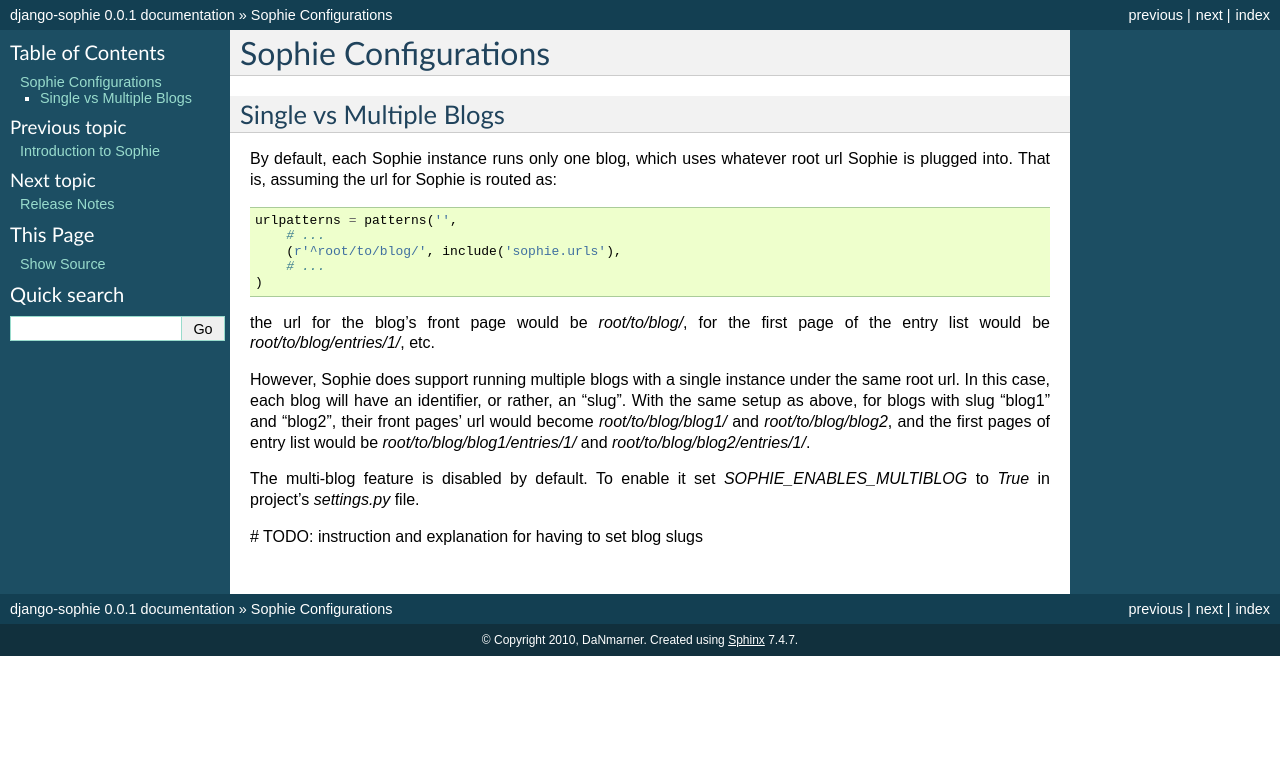
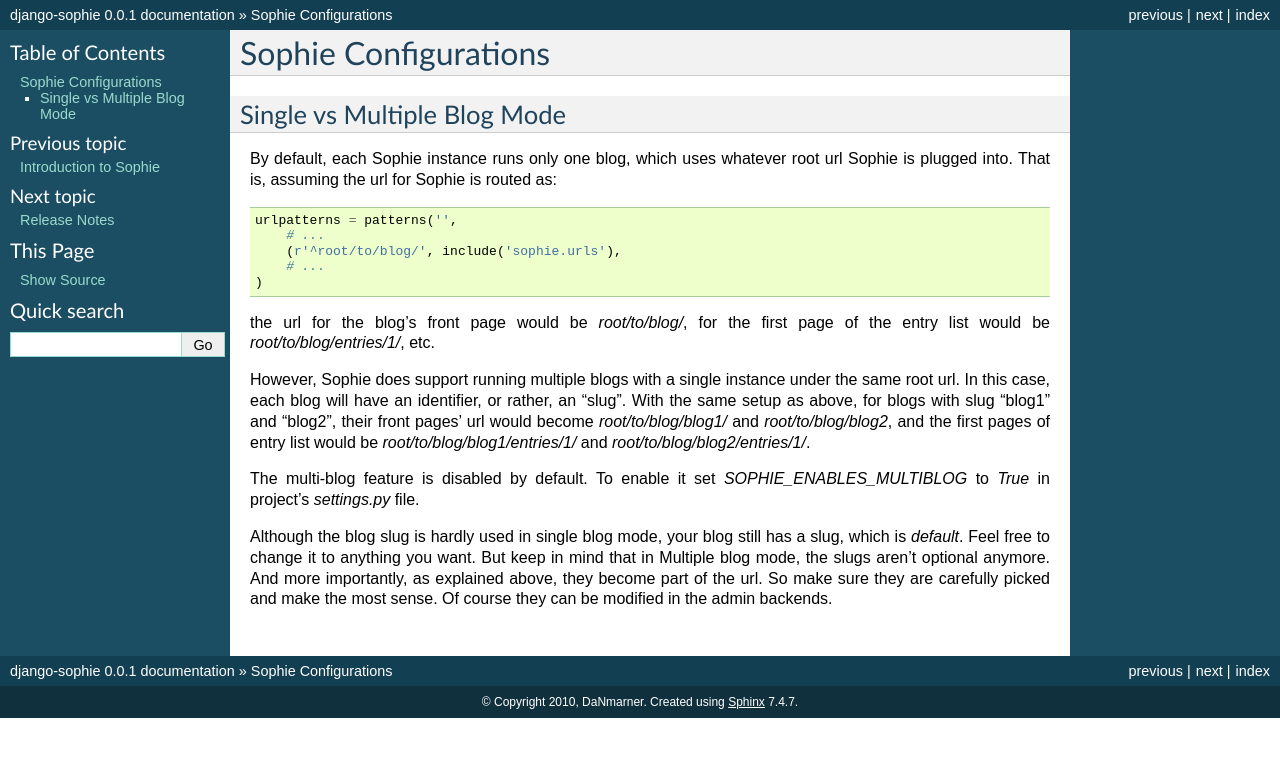
Before and after one commit to dduan/django-sophie, a Sphinx documentation site: the page built from docs/configuration.txt, in a window 1280 px wide. Shown: the top 757 px of the page. Built offline with Sphinx 7.4.7, drawn with Linux system fonts in a browser that asks for light colours.

Commit message:
docs: sorta complete the multi-blog doc

```diff
--- a/docs/configuration.txt
+++ b/docs/configuration.txt
@@ -1,8 +1,8 @@
 Sophie Configurations
 =====================
 
-Single vs Multiple Blogs
-------------------------
+Single vs Multiple Blog Mode
+----------------------------
 
 By default, each Sophie instance runs only one blog, which uses whatever root
 url Sophie is plugged into. That is, assuming the url for Sophie is routed as::
@@ -26,4 +26,9 @@
 The multi-blog feature is disabled by default. To enable it set
 `SOPHIE_ENABLES_MULTIBLOG` to `True` in project's `settings.py` file.
 
-# TODO: instruction and explanation for having to set blog slugs
+Although the blog slug is hardly used in single blog mode, your blog still
+has a slug, which is `default`. Feel free to change it to anything you want.
+But keep in mind that in Multiple blog mode, the slugs aren't optional anymore.
+And more importantly, as explained above, they become part of the url. So make
+sure they are carefully picked and make the most sense. Of course they can be
+modified in the admin backends.
```
